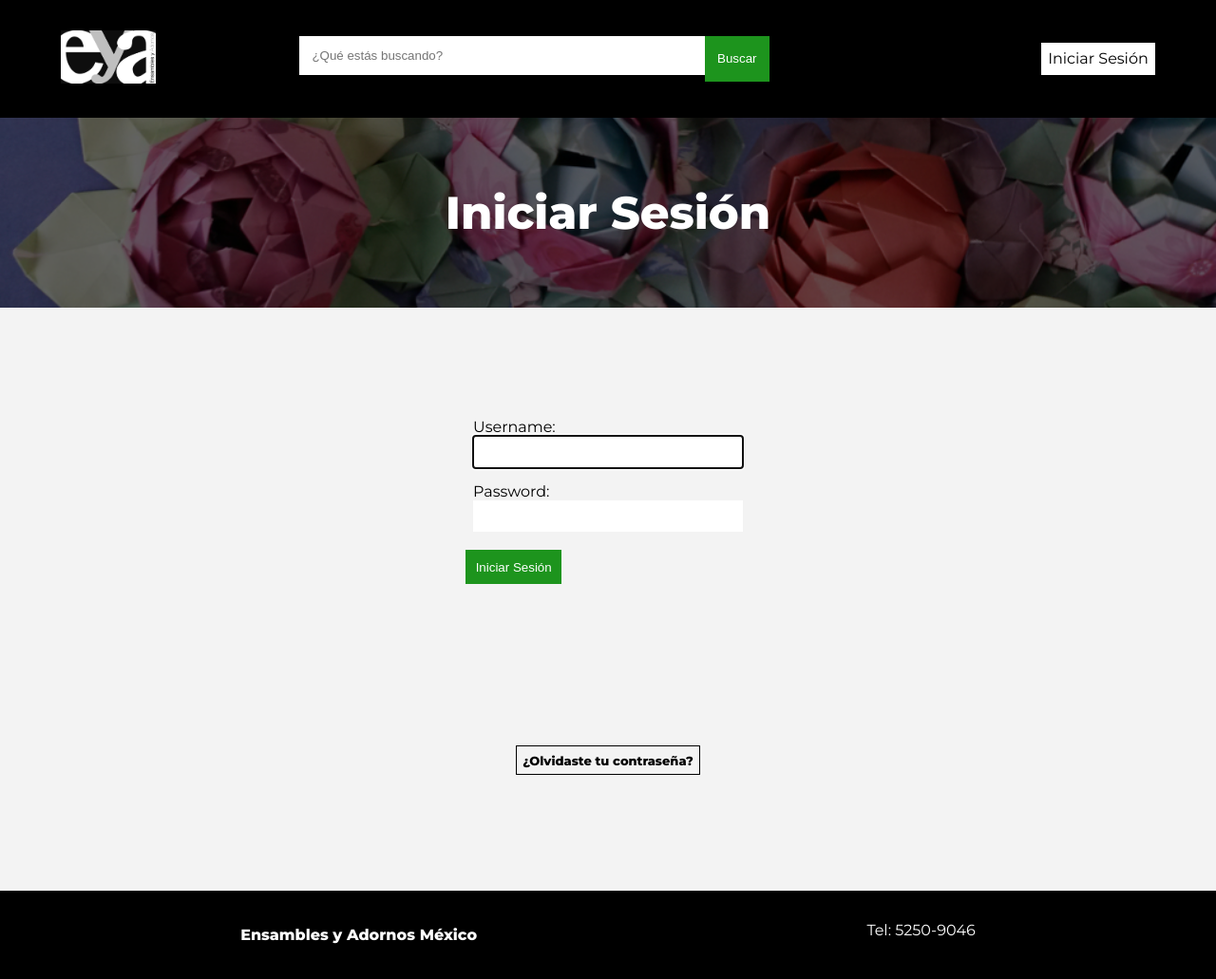
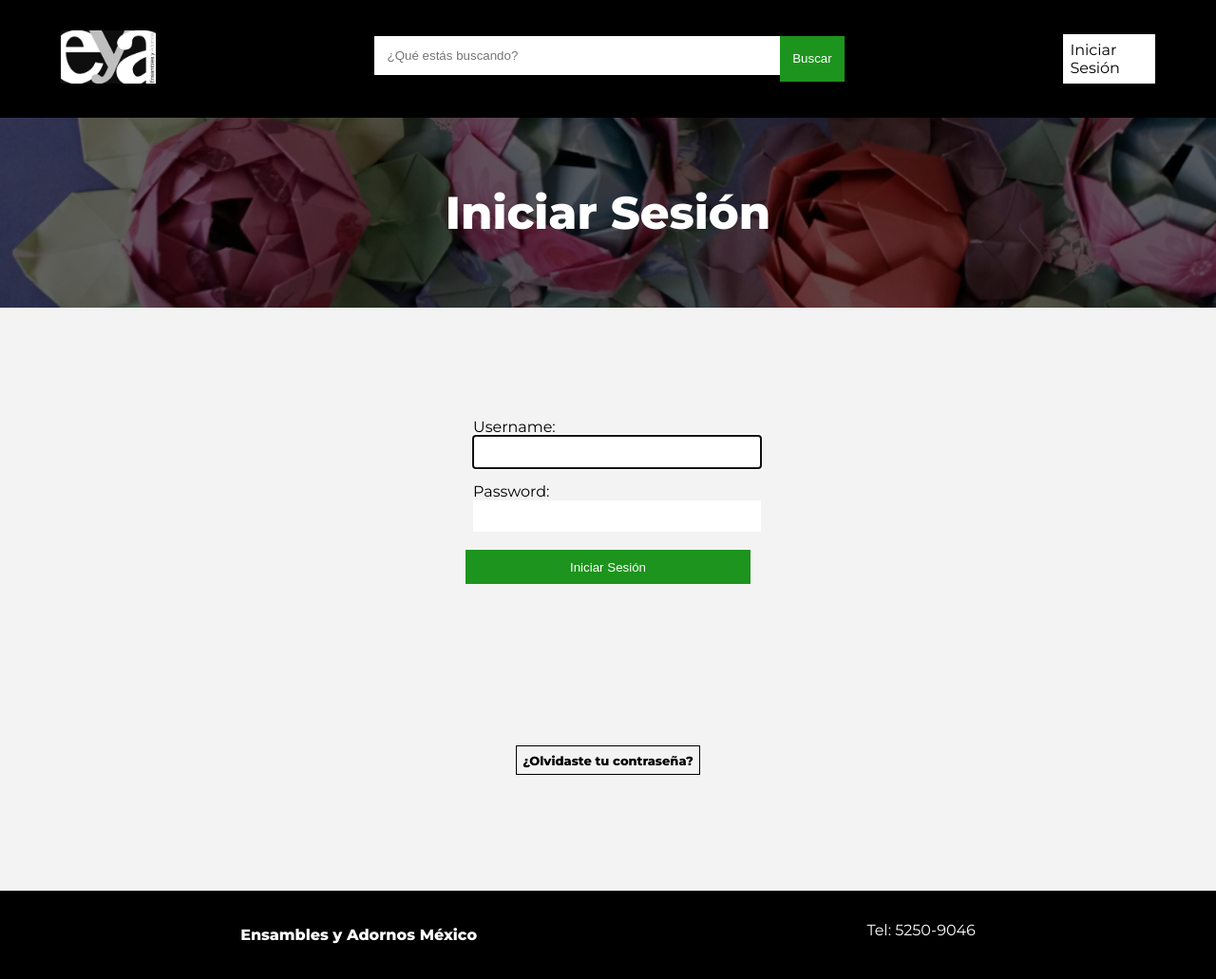
Before and after one commit to kike721/eya_webapp, a Django app: page /login/ in a window 1280 px wide. Shown: the whole page at 95% size. Run offline with Django 3.2, Linux system fonts and the light colour scheme.

Commit message:
Estilos de Header y login

```diff
--- a/eya/products/static/css/header.css
+++ b/eya/products/static/css/header.css
@@ -14,13 +14,17 @@
 
 .form-search{
 	display: flex;
+	width: 100%;
+	display: flex;
+    justify-content: center;
 }
 
 .search{
 	padding: 1em;
 	border-radius: 0;
 	border: none;
-	width: 100px;
+	width: 100%;
+    max-width: 400px;
 }
 
 .icon-car{
--- a/eya/users/static/css/login.css
+++ b/eya/users/static/css/login.css
@@ -41,7 +41,8 @@
 input{
 	padding: 0.7em;
 	margin-bottom: 0.5em;
-	max-width: 400px;
+	width: 100%;
+	max-width: 700px;
 	border: none;
 }
 
```
